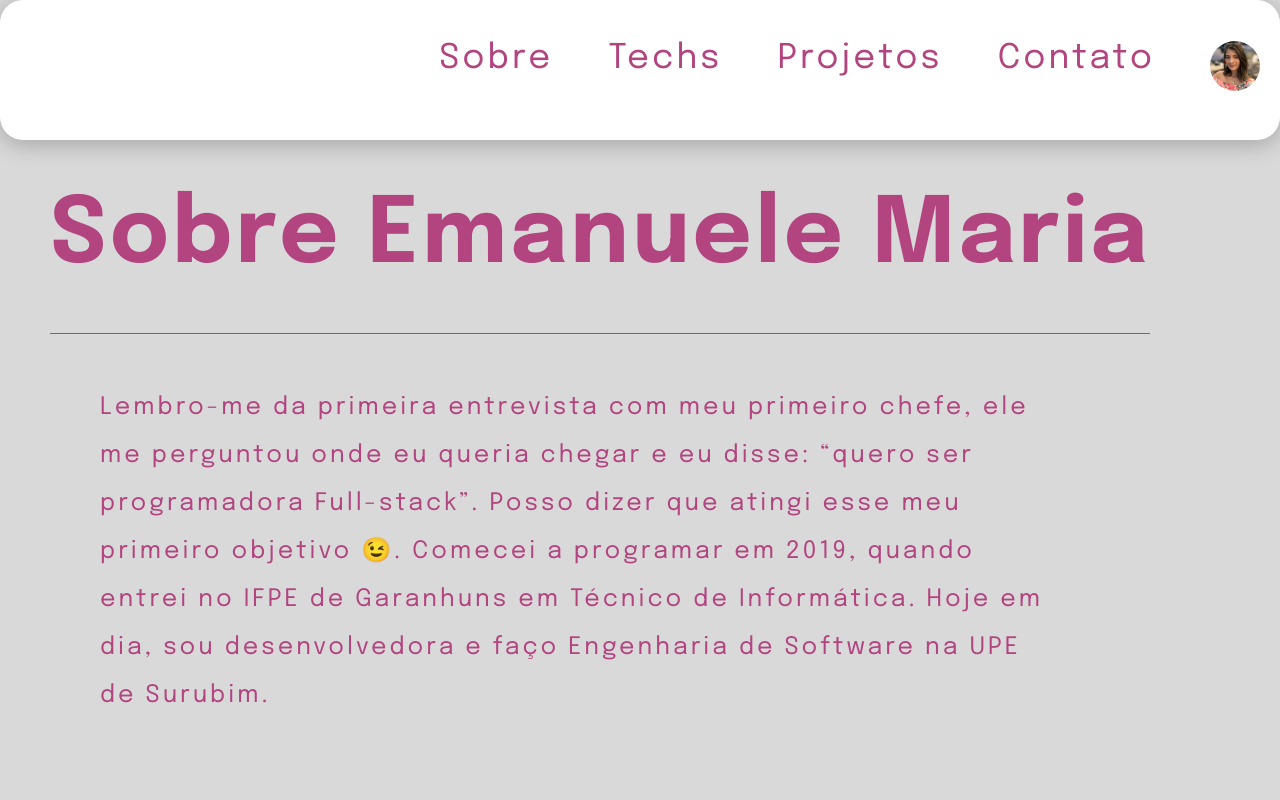
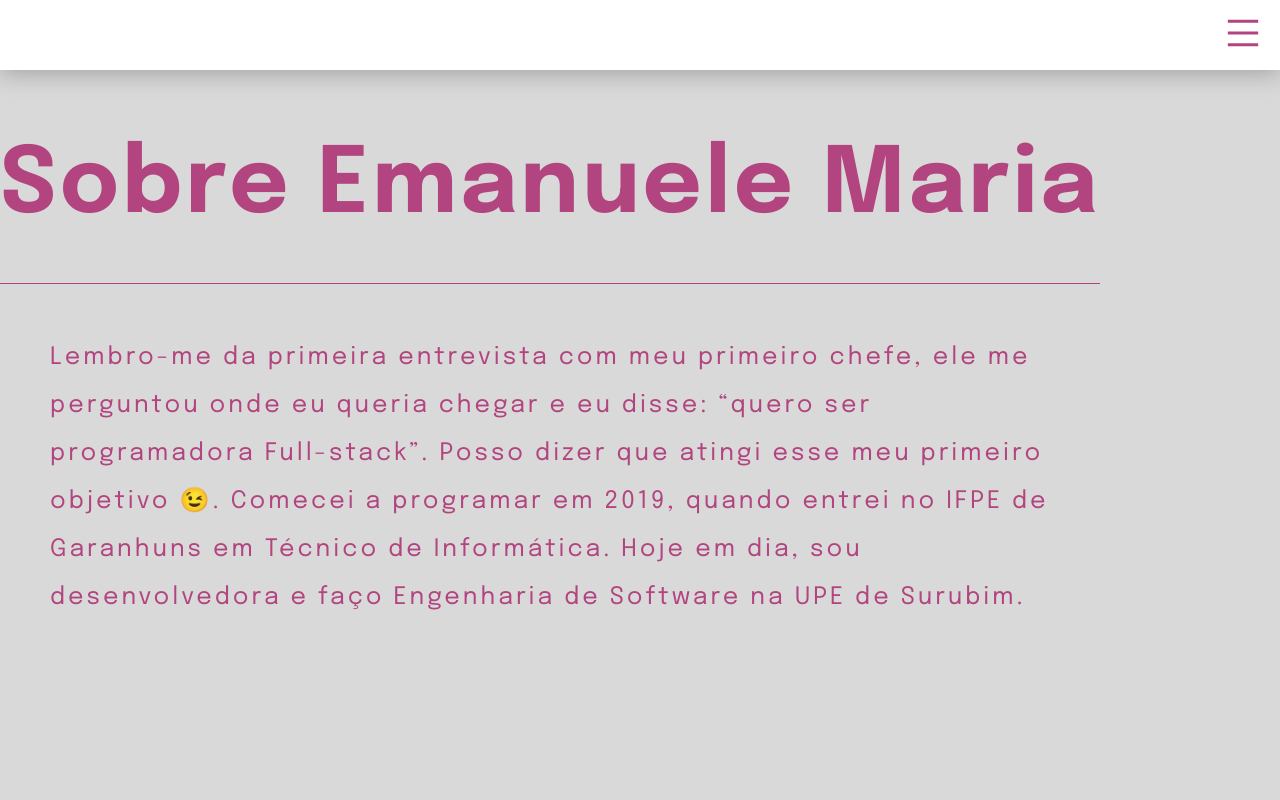
Before and after one commit to emanuuele/portfolio, a Next.js app: page / in a window 1280 px wide. Shown: the top 800 px of the page. Built offline with nearby package versions, Linux system fonts and the light colour scheme.

Commit message:
Refactor code structure for improved readability and maintainability

```diff
--- a/src/app/globals.css
+++ b/src/app/globals.css
@@ -1,7 +1,10 @@
 body {
   margin: 0;
-  padding: 50px;
   background-color: #D9D9D9;
+}
+
+main {
+  padding: 50px/;
 }
 
 @media (max-width: 768px) {
--- a/src/app/page.module.css
+++ b/src/app/page.module.css
@@ -13,7 +13,6 @@
 
 .footer {
   min-height: 400px;
-  padding: 20px;
   background-color: #FFFFFF;
   display: flex;
   flex-direction: column;
@@ -37,10 +36,6 @@
     gap: 20px;
   }
 
-  .header {
-    display: none;
-  }
-
   .title {
     font-size: 48px !important;
   }
@@ -58,25 +53,23 @@
   text-decoration: none;
 }
 
+.profile {
+  width: 50px;
+  height: 50px;
+  border-radius: 50%;
+  background-size: cover;
+}
+
 .intro {
-  height: 140px;
   background-color: #FFFFFF;
   display: flex;
   align-items: center;
   justify-content: end;
-  border-radius: 23px;
   box-shadow: 0px 4px 23px 0px rgba(0, 0, 0, 0.25);
   position: fixed;
   width: 100%;
   top: 0;
   left: 0;
-}
-
-.profile {
-  width: 50px;
-  height: 50px;
-  border-radius: 50%;
-  background-size: cover;
 }
 
 .menu {
@@ -86,6 +79,24 @@
   margin-right: 20px;
   gap: 55px;
   color: #B24480;
+}
+
+@media (max-width: 1000px) {
+  .intro {
+    justify-content: center;
+    align-items: center;
+  }
+
+  .menu {
+    flex-direction: column;
+    align-items: center;
+    gap: 10px;
+    height: max-content;
+  }
+}
+
+#menuCollapse {
+  display: none;
 }
 
 .link {
@@ -99,7 +110,9 @@
   transition: color 0.3s ease;
 }
 
-.hero, .techs, .projects {
+.hero,
+.techs,
+.projects {
   margin-top: 50px;
   display: flex;
   flex-direction: column;
@@ -196,6 +209,7 @@
   display: flex;
   flex-direction: column;
 }
+
 .projectList {
   align-items: stretch;
 }
--- a/src/app/page.tsx
+++ b/src/app/page.tsx
@@ -1,20 +1,25 @@
-import Image from "next/image";
+"use client";
+import { useEffect, useState } from "react";
 import styles from "./page.module.css";
+import MenuOutlined from "@ant-design/icons/lib/icons/MenuOutlined";
 
 export default function Home() {
+  const [isMenuOpen, setIsMenuOpen] = useState(false);
   return (
     <div className={styles.page}>
       <main className={styles.main}>
         <header className={styles.header}>
           <section className={styles.intro}>
             <ul className={styles.menu}>
+              <li className={styles.menuItem} onClick={() => setIsMenuOpen(!isMenuOpen)}><MenuOutlined /></li>
+              {isMenuOpen && (
+                <>
                   <li className={styles.menuItem}><a className={styles.link} href="#sobre">Sobre</a></li>
                   <li className={styles.menuItem}><a className={styles.link} href="#techs">Techs</a></li>
                   <li className={styles.menuItem}><a className={styles.link} href="#projetos">Projetos</a></li>
                   <li className={styles.menuItem}><a className={styles.link} href="#contato">Contato</a></li>
-              <li className={styles.menuItem}>
-                <img src="/eu.jpeg" className={styles.profile}></img>
-              </li>
+                </>
+              )}
             </ul>
           </section>
         </header>
@@ -31,46 +36,46 @@ export default function Home() {
           <article className={styles.container}>
             <div className={styles.techList}>
               <div className={styles.techItem}>
-              <img src="/spring.png" alt="" width={100}/>
+                <img src="/spring.png" alt="" width={100} />
               </div>
               <div className={styles.techItem}>
-              <img src="/react.png" alt="" width={100}/>
+                <img src="/react.png" alt="" width={100} />
               </div>
               <div className={styles.techItem}>
-              <img src="/node.png" alt="" width={100}/>
+                <img src="/node.png" alt="" width={100} />
               </div>
               <div className={styles.techItem}>
-              <img src="/docker.png" alt="" width={100}/>
+                <img src="/docker.png" alt="" width={100} />
               </div>
               <div className={styles.techItem}>
-              <img src="/typescript.png" alt="" width={100}/>
+                <img src="/typescript.png" alt="" width={100} />
               </div>
               <div className={styles.techItem}>
-              <img src="/java.png" alt="" width={100}/>
+                <img src="/java.png" alt="" width={100} />
               </div>
               <div className={styles.techItem}>
-              <img src="/javascript.png" alt="" width={100}/>
+                <img src="/javascript.png" alt="" width={100} />
               </div>
               <div className={styles.techItem}>
-              <img src="/react-native.png" alt="" width={100}/>
+                <img src="/react-native.png" alt="" width={100} />
               </div>
               <div className={styles.techItem}>
-              <img src="/mysql.png" alt="" width={100}/>
+                <img src="/mysql.png" alt="" width={100} />
               </div>
               <div className={styles.techItem}>
-              <img src="/postgresql.png" alt="" width={100}/>
+                <img src="/postgresql.png" alt="" width={100} />
               </div>
               <div className={styles.techItem}>
-              <img src="/laravel.png" alt="" width={100}/>
+                <img src="/laravel.png" alt="" width={100} />
               </div>
               <div className={styles.techItem}>
-              <img src="/php.png" alt="" width={100}/>
+                <img src="/php.png" alt="" width={100} />
               </div>
               <div className={styles.techItem}>
-              <img src="/codeigniter.png" alt="" width={100}/>
+                <img src="/codeigniter.png" alt="" width={100} />
               </div>
               <div className={styles.techItem}>
-              <img src="/next.svg" alt="" width={100}/>
+                <img src="/next.svg" alt="" width={100} />
               </div>
             </div>
           </article>
```
Also changed, not shown: package.json (+6 -4 lines), 2 other files (tests, documents, lock files or other folders). Lines whose indentation alone changed are shown as unchanged.
